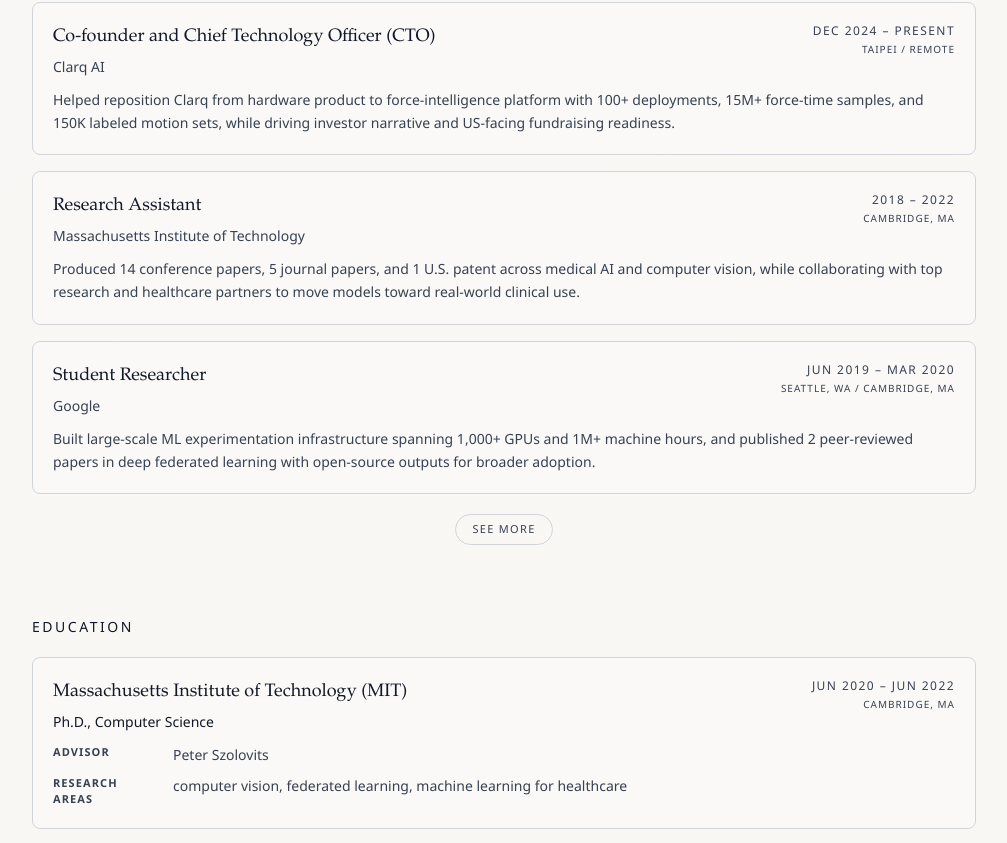
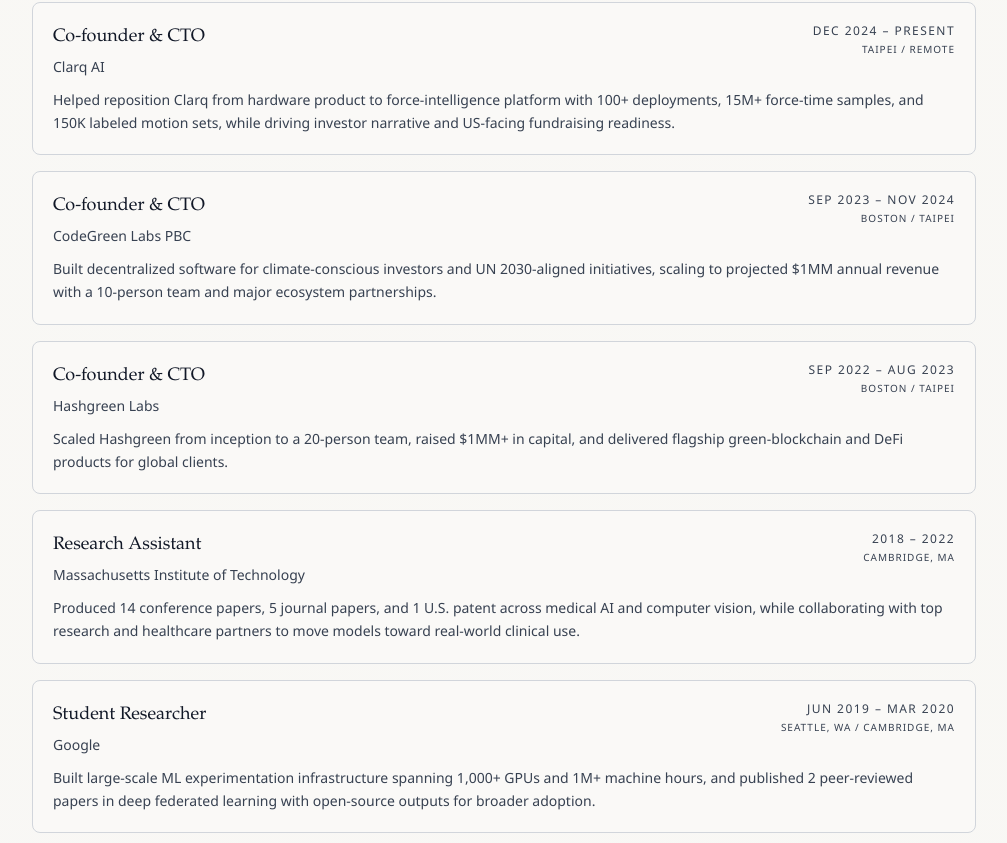
Before and after one commit to stmharry/stmharry.github.io, a React (Vite) app: page / in a window 1280 px wide. Shown: the part 812-1655 px from the top of the page, without its empty margins (136-1143 px from the left). Built offline with nearby package versions, Linux system fonts and the light colour scheme.

Commit message:
✨ feat(cv): restore founder roles and simplify education naming

```diff
--- a/src/data/cv/content.ts
+++ b/src/data/cv/content.ts
@@ -72,7 +72,7 @@ export const cvContent: CvContent = {
   education: [
     {
       id: "mit-phd",
-      institution: "Massachusetts Institute of Technology (MIT)",
+      institution: "Massachusetts Institute of Technology",
       period: "Jun 2020 -- Jun 2022",
       degree: "Ph.D., Computer Science",
       location: "Cambridge, MA",
@@ -83,7 +83,7 @@ export const cvContent: CvContent = {
     },
     {
       id: "mit-sm",
-      institution: "Massachusetts Institute of Technology (MIT)",
+      institution: "Massachusetts Institute of Technology",
       period: "Sep 2017 -- May 2020",
       degree: "S.M., Electrical Engineering and Computer Science",
       location: "Cambridge, MA",
@@ -94,7 +94,7 @@ export const cvContent: CvContent = {
     },
     {
       id: "ntu-bs",
-      institution: "National Taiwan University (NTU)",
+      institution: "National Taiwan University",
       period: "Sep 2011 -- Jun 2016",
       degree: "B.S., Physics; B.S.E., Electrical Engineering",
       location: "Taipei, Taiwan",
@@ -142,7 +142,7 @@ export const cvContent: CvContent = {
       id: "clarq-ai",
       organization: "Clarq AI",
       period: "Dec 2024 -- Present",
-      role: "Co-founder and Chief Technology Officer (CTO)",
+      role: "Co-founder & CTO",
       location: "Taipei / Remote",
       summary:
         "Helped reposition Clarq from hardware product to force-intelligence platform with 100+ deployments, 15M+ force-time samples, and 150K labeled motion sets, while driving investor narrative and US-facing fundraising readiness.",
@@ -161,6 +161,71 @@ export const cvContent: CvContent = {
         },
       ],
       highlighted: true,
+    },
+    {
+      id: "codegreen-labs",
+      organization: "CodeGreen Labs PBC",
+      period: "Sep 2023 -- Nov 2024",
+      role: "Co-founder & CTO",
+      location: "Boston / Taipei",
+      summary:
+        "Built decentralized software for climate-conscious investors and UN 2030-aligned initiatives, scaling to projected $1MM annual revenue with a 10-person team and major ecosystem partnerships.",
+      highlights: [
+        { text: "Reached projected annual revenue of $1MM USD by Q2 2024 with a 10-person team." },
+        {
+          text: "Established partnerships with Microsoft, Global Blockchain Business Council, Gold Standard, SDG Data Alliance, and PVBLIC.",
+        },
+        {
+          text: "Built a cross-functional team across climate, finance, and software to address complex data, auditability, and compliance challenges.",
+        },
+        {
+          text: "Designed and shipped decentralized systems with end-to-end auditability, regulatory compliance, and interoperability with existing ecosystems.",
+        },
+      ],
+      highlighted: true,
+    },
+    {
+      id: "hashgreen-labs",
+      organization: "Hashgreen Labs",
+      period: "Sep 2022 -- Aug 2023",
+      role: "Co-founder & CTO",
+      location: "Boston / Taipei",
+      summary:
+        "Scaled Hashgreen from inception to a 20-person team, raised $1MM+ in capital, and delivered flagship green-blockchain and DeFi products for global clients.",
+      highlights: [
+        { text: "Raised over $1MM USD in capital and grew the team from 0 to 20 employees." },
+        {
+          text: "Built hiring, onboarding, and performance review systems to support a high-performing engineering organization.",
+        },
+        {
+          text: "Secured and delivered high-impact projects for clients including The World Bank and Chia Network.",
+        },
+        {
+          text: "Led development of DeFi protocols (DEX and AMM), becoming the first team on the Chia blockchain to launch these primitives.",
+        },
+      ],
+      highlighted: true,
+    },
+    {
+      id: "iabit",
+      organization: "International Academia of Biomedical Innovation Technology",
+      period: "2021 -- Present",
+      role: "Consultant & Convener",
+      location: "Taipei, Taiwan",
+      summary:
+        "Supported a 50+ member biomedical innovation community through project mentorship, dental AI research collaboration, and large-scale technology outreach events.",
+      highlights: [
+        {
+          text: "Helped grow a community of 50+ members while supporting 8+ academic projects and 15+ publications.",
+        },
+        {
+          text: "Led a dental AI research team in collaboration with National Taiwan University Hospital.",
+        },
+        {
+          text: "Co-organized demo events with 100+ participants to showcase biomedical technologies and educate the broader community.",
+        },
+      ],
+      highlighted: false,
     },
     {
       id: "mit-ra",
```
